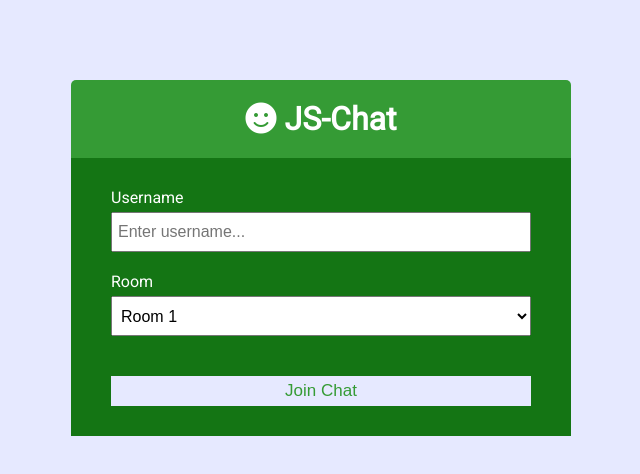
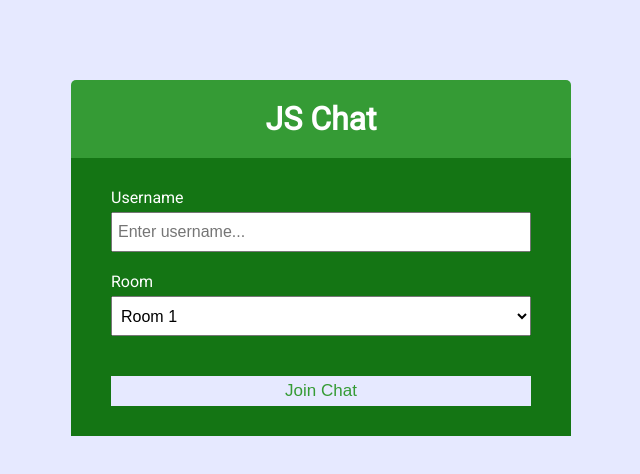
Before and after one commit to bryce-guglietti/js-chat-room, a website: page public/index.html in a window 1280 px wide. Shown: the whole page, without its empty margins (319-959 px from the left). Drawn offline with Linux system fonts and the light colour scheme.

Commit message:
Update index.html

```diff
--- a/public/index.html
+++ b/public/index.html
@@ -11,12 +11,12 @@
 			crossorigin="anonymous"
 		/>
 		<link rel="stylesheet" href="css/style.css" />
-		<title>JS-Chat</title>
+		<title>JS Chat</title>
 	</head>
 	<body>
 		<div class="join-container">
 			<header class="join-header">
-				<h1><i class="fas fa-smile"></i> JS-Chat</h1>
+				<h1>JS Chat</h1>
 			</header>
 			<main class="join-main">
 				<form action="chat.html">
```
